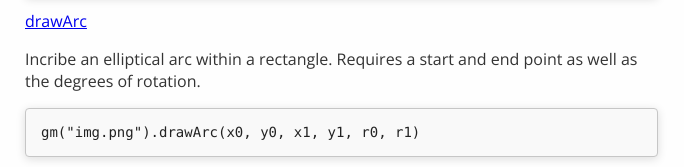
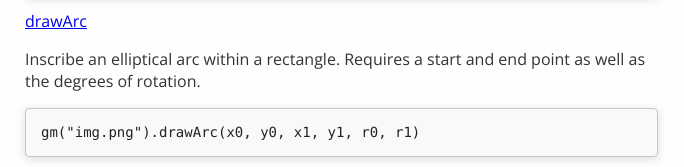
Before and after one commit to aheckmann/gm, a website: page docs.html in a window 1280 px wide. Shown: the part 9496-9663 px from the top of the page, 338-1022 px from the left. Drawn offline with nearby package versions, Linux system fonts and the light colour scheme; a web font is replaced by a local one.

Commit message:
spelling

```diff
--- a/docs.html
+++ b/docs.html
@@ -359,7 +359,7 @@
             <pre><code>gm("img.png").draw(args)</code></pre>
           </li>
           <li id="drawArc"><a href="http://www.graphicsmagick.org/GraphicsMagick.html#details-draw">drawArc</a>
-            <p>Incribe an elliptical arc within a rectangle. Requires a start and end point as well as the degrees of rotation.</p>
+            <p>Inscribe an elliptical arc within a rectangle. Requires a start and end point as well as the degrees of rotation.</p>
             <pre><code>gm("img.png").drawArc(x0, y0, x1, y1, r0, r1)</code></pre>
           </li>
           <li id="drawBezier"><a href="http://www.graphicsmagick.org/GraphicsMagick.html#details-draw">drawBezier</a>
```
